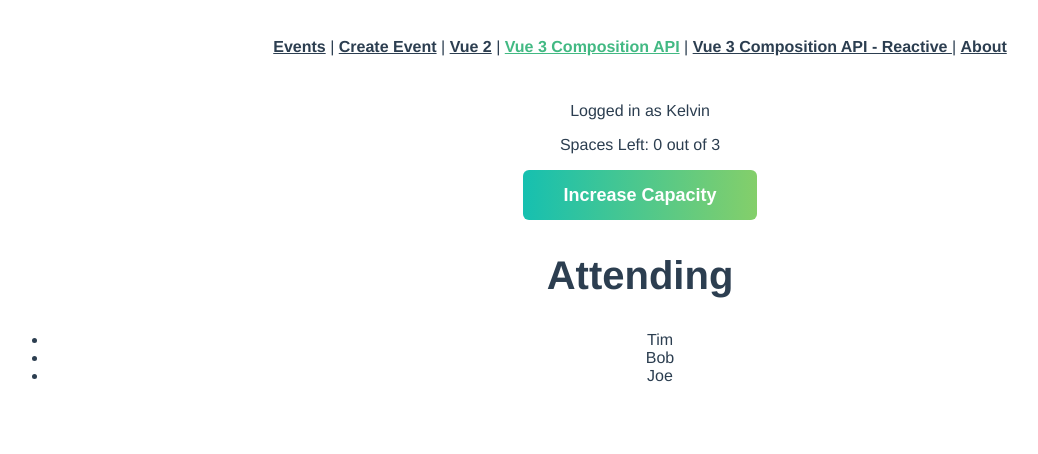
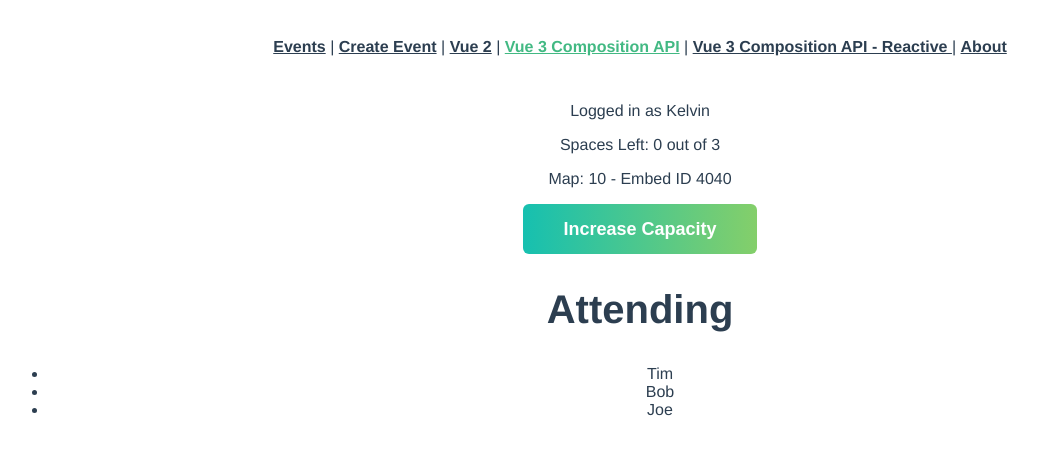
Before and after one commit to kelvinmatheus/real-world-vue, a Vue app: page /vue3-composition in a window 1280 px wide. Shown: the top 454 px of the page, without its empty margins (0-1038 px from the left). Built offline with nearby package versions, Linux system fonts and the light colour scheme.

Commit message:
Modularizing

```diff
--- /dev/null
+++ b/src/composables/useEventSpace.js
@@ -0,0 +1,19 @@
+import { ref, computed } from 'vue';
+
+export default function useEventSpace() {
+  const capacity = ref(3);
+  const attending = ref(['Tim', 'Bob', 'Joe']);
+
+  const spacesLeft = computed(() => capacity.value - attending.value.length);
+
+  function increaseCapacity() {
+    capacity.value += 1;
+  }
+
+  return {
+    capacity,
+    attending,
+    increaseCapacity,
+    spacesLeft,
+  };
+}
--- /dev/null
+++ b/src/composables/useMapping.js
@@ -0,0 +1,21 @@
+import { ref } from 'vue';
+
+export default function useMapping() {
+  const map = ref(10);
+  const embedId = ref(4040);
+
+  function increaseMapping() {
+    map.value += 1;
+  }
+
+  function getEmbedId() {
+    return embedId;
+  }
+
+  return {
+    map,
+    embedId,
+    increaseMapping,
+    getEmbedId,
+  };
+}
--- a/src/views/Vue3CompositionView.vue
+++ b/src/views/Vue3CompositionView.vue
@@ -1,22 +1,22 @@
 <script>
-import { ref, computed } from 'vue';
+import useEventSpace from '@/composables/useEventSpace';
+import useMapping from '@/composables/useMapping';
 
 export default {
   setup() {
-    const capacity = ref(3);
-    const attending = ref(['Tim', 'Bob', 'Joe']);
+    const {
+      capacity, attending, spacesLeft, increaseCapacity,
+    } = useEventSpace();
 
-    const spacesLeft = computed(() => capacity.value - attending.value.length);
-
-    function increaseCapacity() {
-      capacity.value += 1;
-    }
+    const { map, embedId } = useMapping();
 
     return {
       capacity,
       attending,
+      spacesLeft,
       increaseCapacity,
-      spacesLeft,
+      map,
+      embedId,
     };
   },
 };
@@ -25,6 +25,7 @@ export default {
 <template>
   <div>
     <p>Spaces Left: {{ spacesLeft }} out of {{ capacity }}</p>
+    <p>Map: {{ map }} - Embed ID {{ embedId }}</p>
   </div>
   <button @click="increaseCapacity">Increase Capacity</button>
 
```
